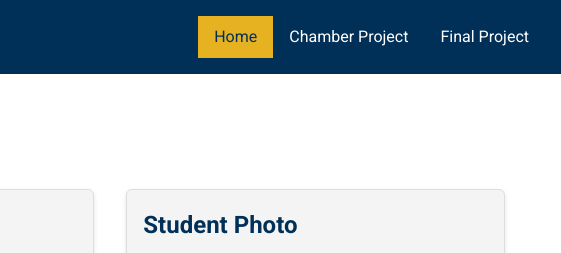
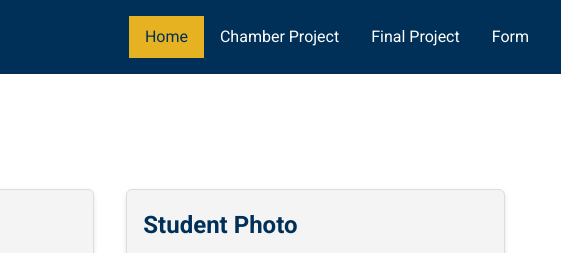
Before and after one commit to Daveralphy/wdd231, a plain HTML site: page index.html in a window 1280 px wide. Shown: the top 253 px of the page, 719-1280 px from the left. Drawn offline with Linux system fonts and the light colour scheme.

Commit message:
homepage

```diff
--- a/index.html
+++ b/index.html
@@ -30,6 +30,7 @@
             <li><a class="active" href="#">Home</a></li>
             <li><a href="#">Chamber Project</a></li>
             <li><a href="#">Final Project</a></li>
+            <li><a href="#">Form</a></li>
         </ul>
     </nav>
 </header>
```
